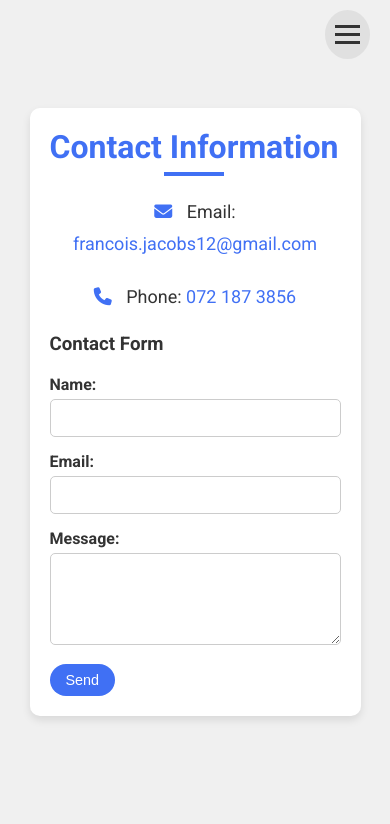
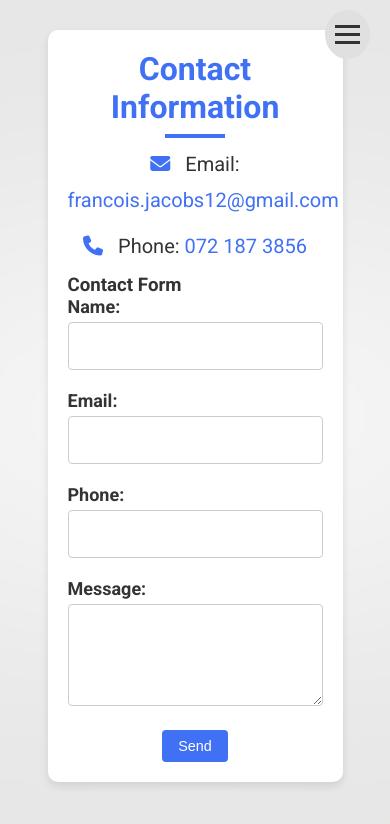
Before and after one commit to impie0/My-Cv, a plain HTML site: page contacts.html in a window 390 px wide. Drawn offline with Linux system fonts and the light colour scheme.

Commit message:
Phone version2.0

```diff
--- a/contact.css
+++ b/contact.css
@@ -7,10 +7,12 @@ body {
 }
 
 .container {
-    width: 80%;
-    margin: auto;
-    overflow: hidden;
-    padding: 20px;
+    max-width: 1200px; /* Increase the max-width to make the form larger */
+    margin: 0 auto;
+    padding: 40px; /* Increase padding for better spacing */
+    background-color: transparent; /* Ensure no background color */
+    border-radius: 8px;
+    position: relative; /* Ensure the container is positioned relative */
 }
 
 .section {
@@ -27,23 +29,21 @@ body {
 }
 
 .section-title {
-    text-align: center;
-    font-size: 2.5em;
+    font-size: 36px; /* Increase the font size for the title */
     margin-bottom: 20px;
-    position: relative;
-    display: inline-block;
-    padding-bottom: 10px;
     color: var(--primary-color);
+    text-align: center; /* Center align the title */
+    position: relative; /* Ensure the pseudo-element is positioned correctly */
 }
 
 .section-title::after {
     content: '';
     display: block;
-    width: 60px;
-    height: 4px;
-    background-color: var(--primary-color);
+    width: 60px; /* Adjust width as needed */
+    height: 4px; /* Adjust height as needed */
+    background-color: #4070F4; /* Adjust color as needed */
+    margin: 8px auto 0; /* Adjust margin as needed */
     position: absolute;
-    bottom: 0;
     left: 50%;
     transform: translateX(-50%);
 }
@@ -55,7 +55,9 @@ body {
 }
 
 .contact-info p {
-    margin-bottom: 20px;
+    font-size: 20px; /* Increase the font size for contact info */
+    margin-bottom: 10px;
+    text-align: center; /* Center align the contact info */
 }
 
 .contact-info i {
@@ -73,46 +75,56 @@ body {
 }
 
 form {
-    margin-top: 20px;
+    display: flex;
+    flex-direction: column;
+    align-items: center; /* Center align the form elements */
+    width: 100%; /* Ensure the form takes full width */
 }
 
 .form-group {
-    margin-bottom: 15px;
+    margin-bottom: 20px; /* Increase the margin between form groups */
+    width: 100%; /* Ensure form groups take full width */
+    max-width: 800px; /* Limit the width of form groups */
 }
 
 .form-group label {
     display: block;
     margin-bottom: 5px;
     font-weight: bold;
+    font-size: 18px; /* Increase the font size for labels */
+    color: var(--text-color);
 }
 
 .form-group input,
 .form-group textarea {
     width: 100%;
-    padding: 10px;
+    padding: 15px; /* Increase the padding for input and textarea */
     border: 1px solid #ccc;
-    border-radius: 5px;
-    font-size: 1em;
+    border-radius: 4px;
+    font-size: 18px; /* Increase the font size for input and textarea */
+    transition: border-color 0.3s ease, box-shadow 0.3s ease; /* Only transition border color and box-shadow */
+}
+
+input:focus, textarea:focus {
+    border-color: var(--primary-color);
+    outline: none; /* Remove default outline */
+    box-shadow: 0 0 5px rgba(64, 112, 244, 0.5); /* Add a subtle shadow on focus */
 }
 
 button {
+    padding: 15px 30px; /* Increase the padding for the button */
     background-color: var(--primary-color);
     color: #fff;
-    padding: 10px 20px;
     border: none;
-    border-radius: 30px; /* Match the rounded style */
+    border-radius: 4px;
+    font-size: 18px; /* Increase the font size for the button */
     cursor: pointer;
-    font-size: 1em;
-    transition: background-color 0.3s ease;
-    text-align: center;
-    display: flex;
-    align-items: center;
-    justify-content: center;
-    margin-top: 10px;
+    transition: background-color 0.3s ease, color 0.3s ease;
 }
 
 button:hover {
-    background-color: #365bbf; /* Darker shade of the primary color */
+    background-color: #3050c4; /* Darker shade of primary color */
+    color: #fff; /* Ensure text color remains white */
 }
 
 /* Media Queries for Mobile Responsiveness */
@@ -144,3 +156,18 @@ button:hover {
         font-size: 0.9em;
     }
 }
+
+/* Media query for larger screens */
+@media (min-width: 1024px) {
+    .container {
+        max-width: 1000px; /* Further increase the max-width for larger screens */
+    }
+
+    .form-group {
+        max-width: 900px; /* Further increase the width of form groups for larger screens */
+    }
+
+    button {
+        font-size: 20px; /* Increase the font size for the button on larger screens */
+    }
+}
--- a/contacts.html
+++ b/contacts.html
@@ -19,6 +19,7 @@
 <body>
     <header></header>
 
+    <main>
         <div class="container">
             <section class="section">
                 <h2 class="section-title">Contact Information</h2>
@@ -37,6 +38,10 @@
                         <input type="email" id="email" name="from_email" required>
                     </div>
                     <div class="form-group">
+                        <label for="phone">Phone:</label>
+                        <input type="tel" id="phone" name="from_phone" required>
+                    </div>
+                    <div class="form-group">
                         <label for="message">Message:</label>
                         <textarea id="message" name="message" rows="5" required></textarea>
                     </div>
@@ -44,5 +49,6 @@
                 </form>
             </section>
         </div>
+    </main>
 </body>
 </html>
```
Also changed, not shown: background-image.jpg (added). Lines whose indentation alone changed are shown as unchanged.
